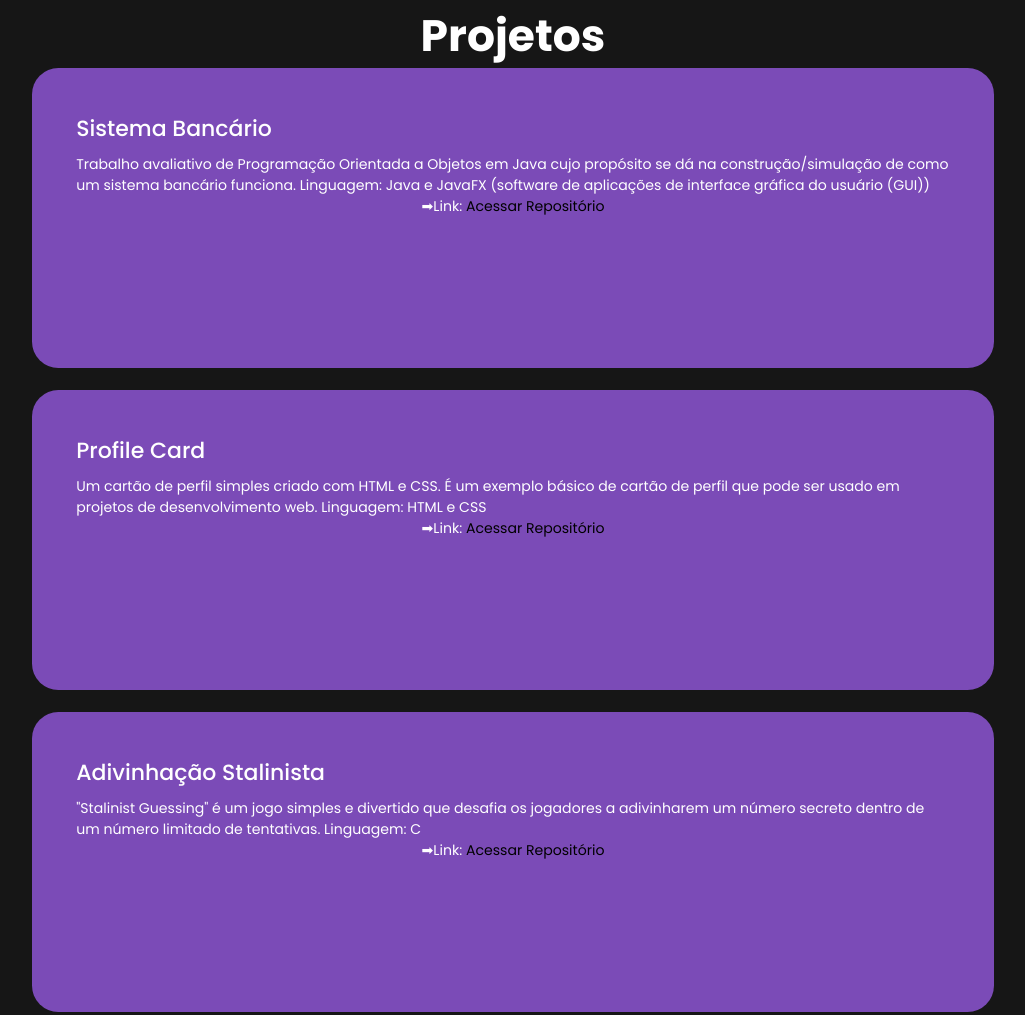
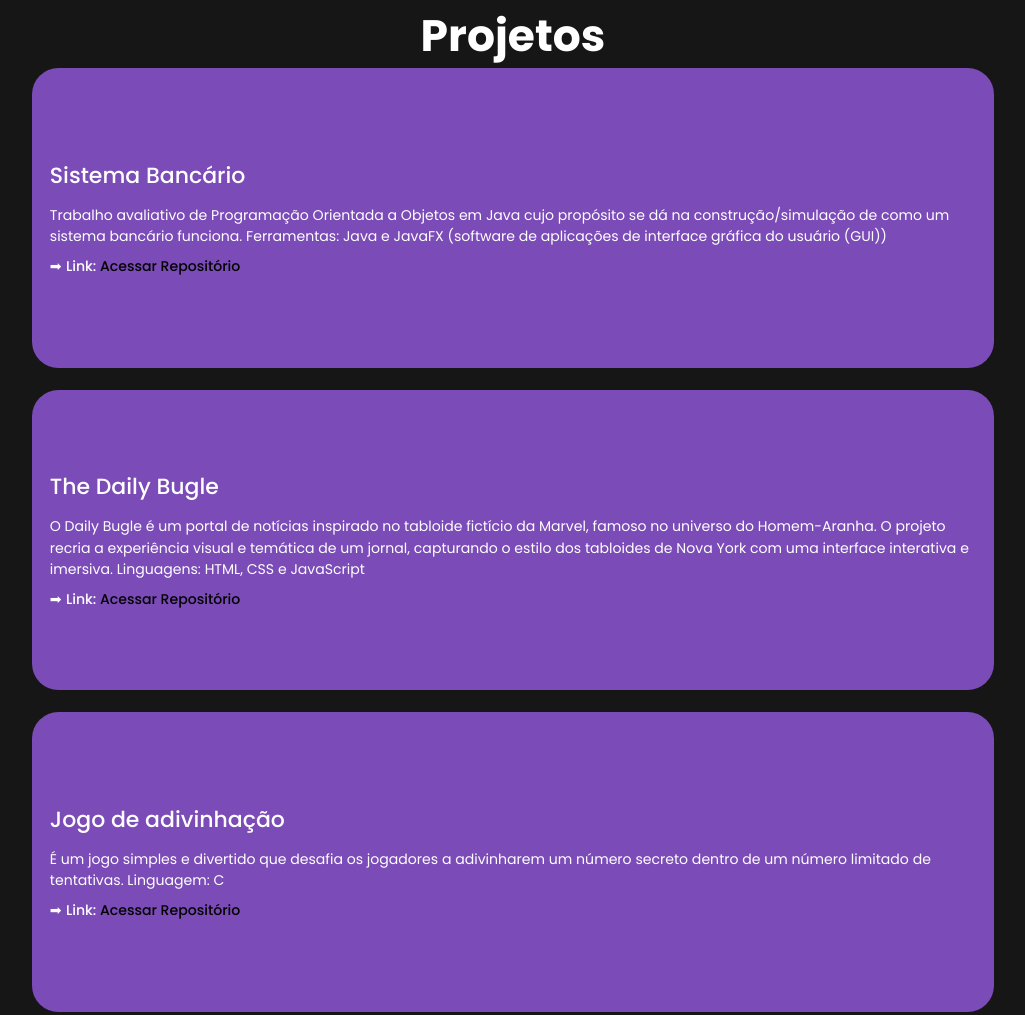
Before and after one commit to LyanKaleu/portfolio-digital, a plain HTML site: page index.html in a window 1280 px wide. Shown: the part 841-1856 px from the top of the page, without its empty margins (127-1152 px from the left). Drawn offline with nearby package versions, Linux system fonts and the light colour scheme.

Commit message:
Update project section and improve project box styles
Refactored the CSS for .projeto-box and .projeto-info to improve layout, alignment, and responsiveness. Updated the project list in index.html: replaced 'Profile Card' with 'The Daily Bugle', renamed and reworded other project descriptions, and added a new 'Barber App' project. Minor text and style adjustments for better consistency and presentation.

```diff
--- a/assets/css/style.css
+++ b/assets/css/style.css
@@ -334,10 +334,14 @@ span {
 
 .projeto-box {
     background-color: var(--main-color);
-    height: 300px;
+    min-height: 300px;
     border-radius: 3rem;
     cursor: pointer;
     transition: 0.3s ease;
+    display: flex;
+    align-items: center;
+    justify-content: center;
+    padding: 2rem;
 }
 
 .projeto-box:hover {
@@ -351,27 +355,31 @@ span {
     display: flex;
     flex-direction: column;
     text-align: left;
-    max-height: 200px;
-    justify-content: center;
-    align-items: baseline;
-    padding: 5em;
+    gap: 1rem;
+    max-height: 100%;
 }
 
 .projeto-info h4 {
     font-size: 2.5rem;
     font-weight: 500;
-    margin-bottom: 1rem;
+    margin-bottom: 0.5rem;
 }
 
 .projeto-info p {
     font-size: 1.6rem;
     font-weight: 400;
-    max-height: 100px;
-    margin: auto;
+    margin: 0;
+    line-height: 1.5;
+}
+
+.projeto-info .link {
+    margin-top: auto;
+    font-weight: 500;
 }
 
 .projeto-info .link::before {
     content: '\27A1';
+    margin-right: 0.5rem;
 }
 
 .projeto-info a {
@@ -560,10 +568,10 @@ span {
     top: 22px;
     width: 0;
     z-index: 1;
-    right: 30px;
+    left: 30px;
     border: medium solid var(--main-color);
-    border-width: 10px 0 10px 10px;
-    border-color: transparent transparent transparent var(--main-color);
+    border-width: 10px 10px 10px 0;
+    border-color: transparent var(--main-color) transparent transparent;
 }
 
 .formacao .right::after {
--- a/index.html
+++ b/index.html
@@ -52,23 +52,23 @@
             <div class="projeto-box">
                 <div class="projeto-info">
                     <h4>Sistema Bancário</h4>
-                    <p>Trabalho avaliativo de Programação Orientada a Objetos em Java cujo propósito se dá na construção/simulação de como um sistema bancário funciona. Linguagem: Java e JavaFX (software de aplicações de interface gráfica do usuário (GUI))</p>
+                    <p>Trabalho avaliativo de Programação Orientada a Objetos em Java cujo propósito se dá na construção/simulação de como um sistema bancário funciona. Ferramentas: Java e JavaFX (software de aplicações de interface gráfica do usuário (GUI))</p>
                     <p class="link">Link: <a href="https://github.com/LyanKaleu/SistemaBancario" target="_blank">Acessar Repositório</a></p>
                 </div>
             </div>
 
             <div class="projeto-box">
                 <div class="projeto-info">
-                    <h4>Profile Card</h4>
-                    <p>Um cartão de perfil simples criado com HTML e CSS. É um exemplo básico de cartão de perfil que pode ser usado em projetos de desenvolvimento web. Linguagem: HTML e CSS</p>
-                    <p class="link">Link: <a href="https://github.com/LyanKaleu/profile-card" target="_blank">Acessar Repositório</a></p>
+                    <h4>The Daily Bugle</h4>
+                    <p>O Daily Bugle é um portal de notícias inspirado no tabloide fictício da Marvel, famoso no universo do Homem-Aranha. O projeto recria a experiência visual e temática de um jornal, capturando o estilo dos tabloides de Nova York com uma interface interativa e imersiva. Linguagens: HTML, CSS e JavaScript</p>
+                    <p class="link">Link: <a href="https://github.com/LyanKaleu/the-daily-bugle" target="_blank">Acessar Repositório</a></p>
                 </div>
             </div>
 
             <div class="projeto-box">
                 <div class="projeto-info">
-                    <h4>Adivinhação Stalinista</h4>
-                    <p>"Stalinist Guessing" é um jogo simples e divertido que desafia os jogadores a adivinharem um número secreto dentro de um número limitado de tentativas. Linguagem: C</p>
+                    <h4>Jogo de adivinhação</h4>
+                    <p>É um jogo simples e divertido que desafia os jogadores a adivinharem um número secreto dentro de um número limitado de tentativas. Linguagem: C</p>
                     <p class="link">Link: <a href="https://github.com/LyanKaleu/primeiro-jogo-c" target="_blank">Acessar Repositório</a></p>
                 </div>
             </div>
@@ -76,8 +76,16 @@
             <div class="projeto-box">
                 <div class="projeto-info">
                     <h4>Site Cubo Mágico</h4>
-                    <p>Página web dedicada ao Cubo Mágico, dividica em várias seções para fornecer uma experiência informativa e interativa aos visitantes, desde a história e curiosidades até um tutorial passo a passo e uma loja de produtos relacionados. Linguagem: HTML, CSS e Javascript</p>
+                    <p>Página web dedicada ao Cubo Mágico, dividica em várias seções para fornecer uma experiência informativa e interativa aos visitantes, desde a história e curiosidades até um tutorial passo a passo e uma loja de produtos relacionados. Linguagens: HTML, CSS e Javascript</p>
                     <p class="link">Link: <a href="https://github.com/LyanKaleu/Site-TDS-IFPI" target="_blank">Acessar Repositório</a></p>
+                </div>
+            </div>
+
+            <div class="projeto-box">
+                <div class="projeto-info">
+                    <h4>Barber App</h4>
+                    <p>Aplicativo de Gestão de Barbearia desenvolvido em React Native. Focado em criar uma solução prática para organização e gestão de barbearias. Linguagem: Typescript</p>
+                    <p class="link">Link: <a href="https://github.com/LyanKaleu/Barber-App" target="_blank">Acessar Repositório</a></p>
                 </div>
             </div>
         </div>
```
